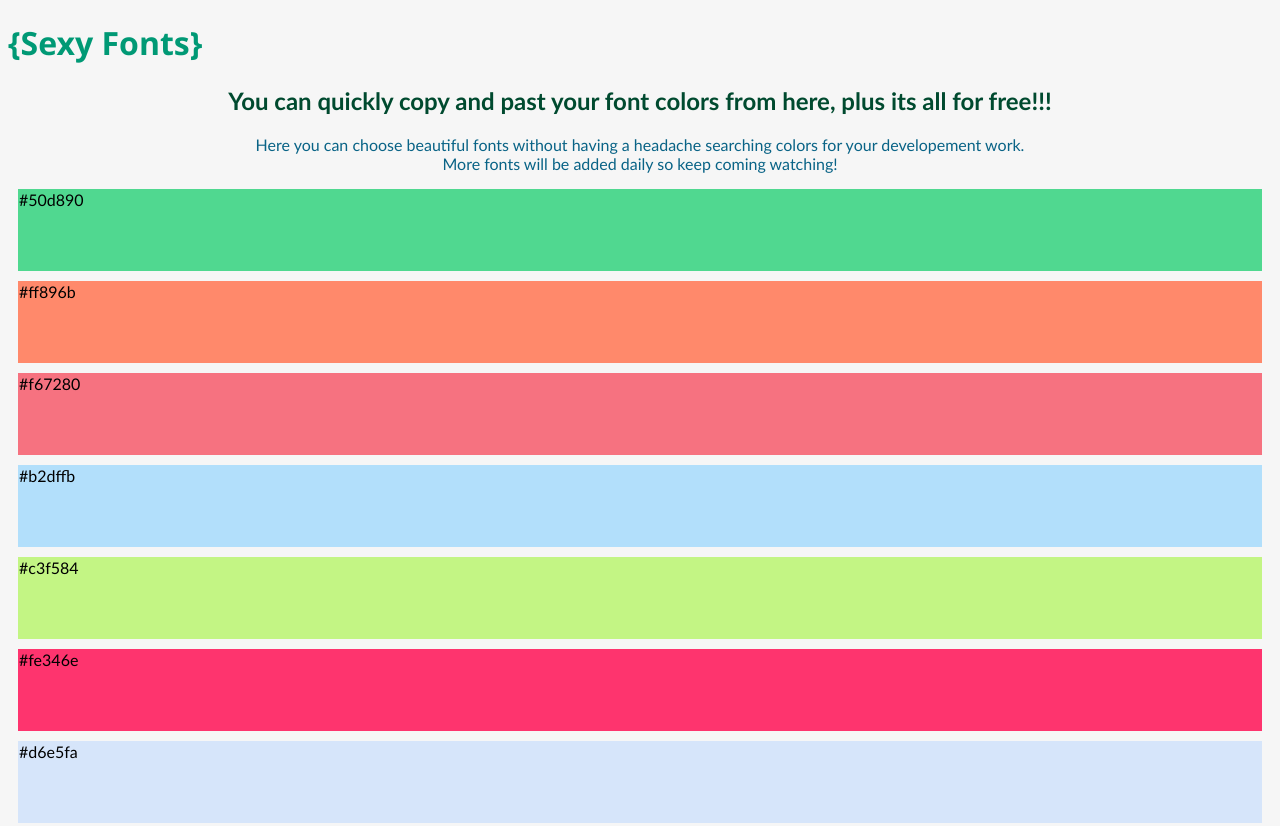
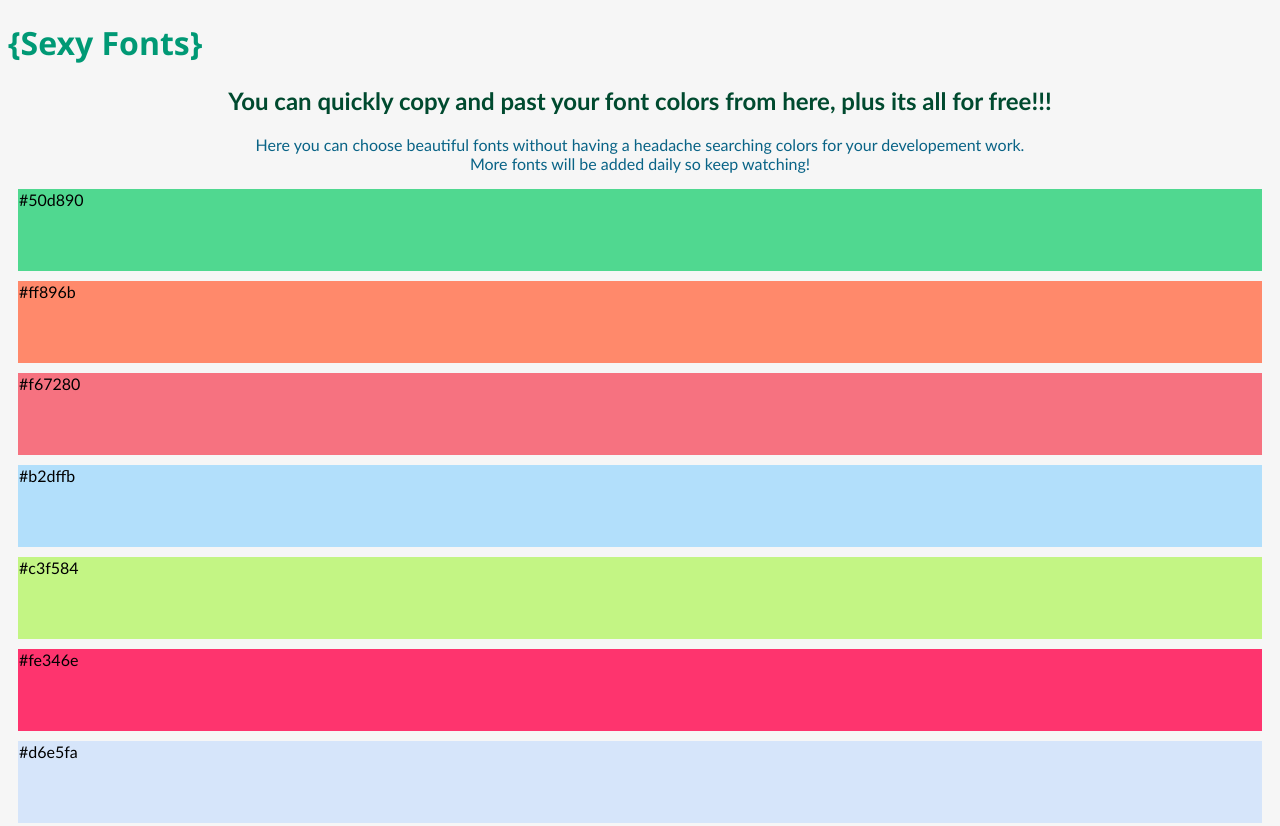
Before and after one commit to babixer/Sexy-Fonts-Colors, a plain HTML site: page index.html in a window 1280 px wide. Shown: the top 826 px of the page. Drawn offline with Linux system fonts and the light colour scheme.

Commit message:
Update index.html

```diff
--- a/index.html
+++ b/index.html
@@ -11,7 +11,7 @@
     <h1>{Sexy Fonts}</h1>
     <h2>You can quickly copy and past your font colors from here, plus its all for free!!!</h2>
     <p>Here you can choose beautiful fonts without having a headache searching colors for your developement work. <br>
-    More fonts will be added daily so keep coming watching! </p>
+    More fonts will be added daily so keep watching! </p>
     <div>
     <div id="bfont1" class="fonts">#50d890</div>
     <div id="bfont2" class="fonts">#ff896b</div>
```
